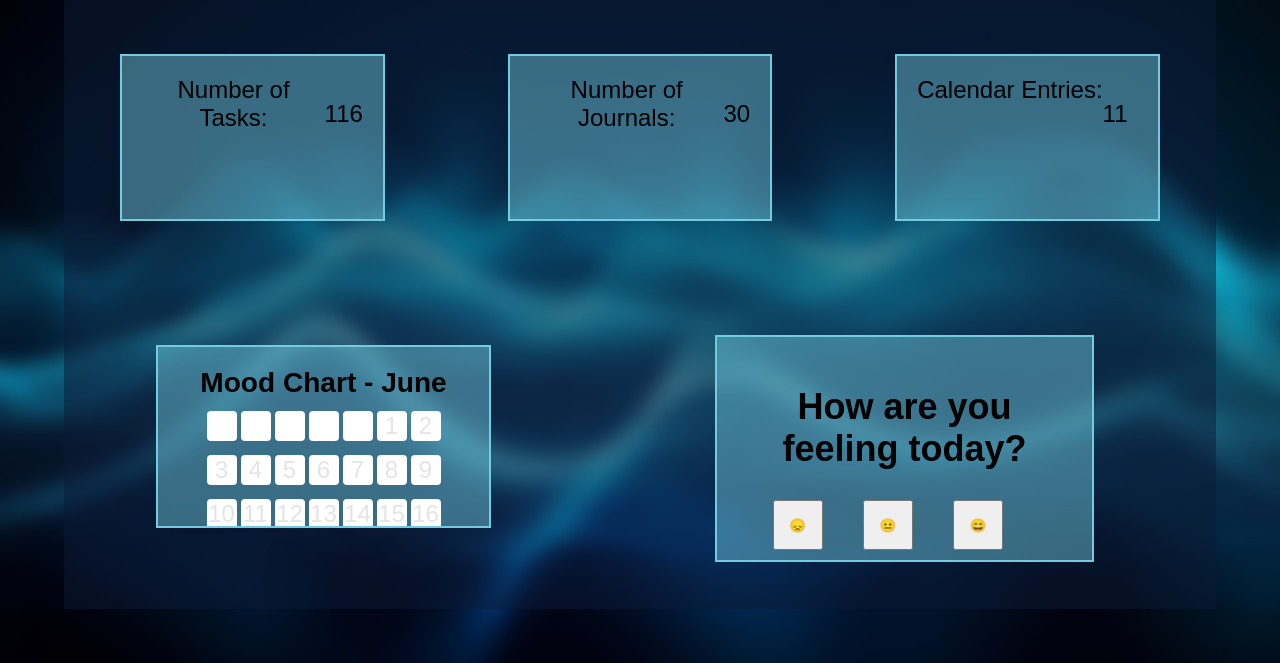
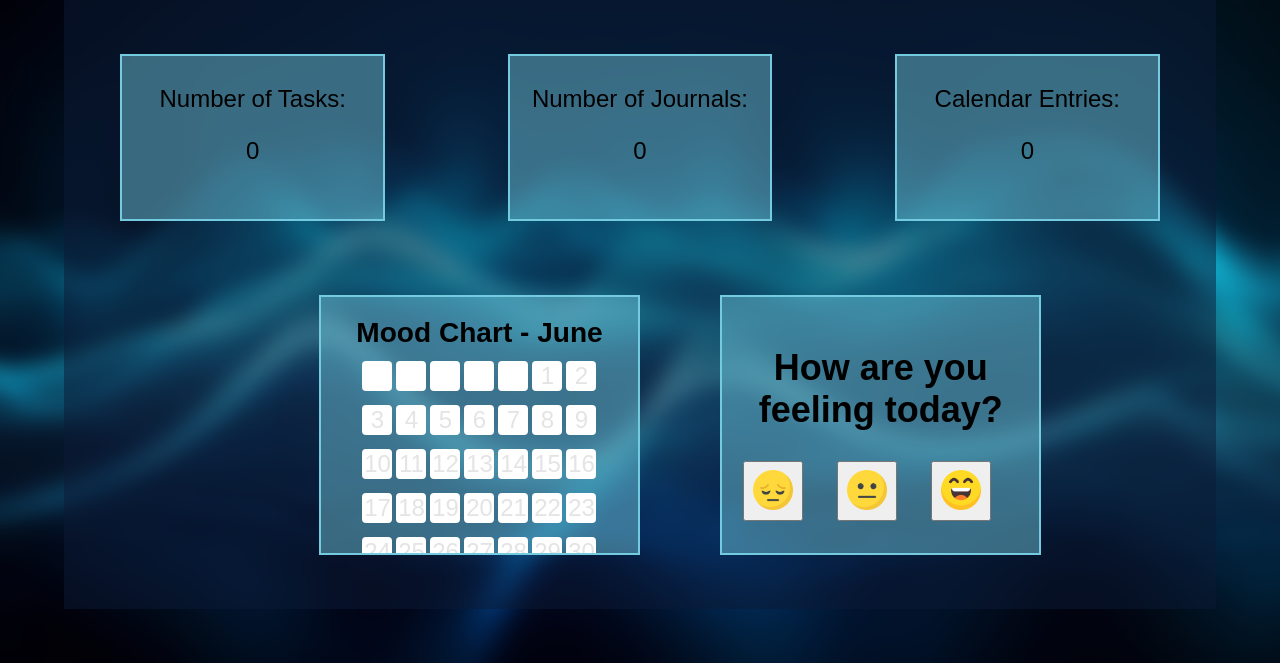
Before and after one commit to cse110-sp24-group30/cse110-sp24-group30, a plain HTML site: page source/index.html in a window 1280 px wide. Shown: the part 137-800 px from the top of the page. Drawn offline with Linux system fonts and the light colour scheme.

Commit message:
made css changes

```diff
--- a/assets/scripts/main.js
+++ b/assets/scripts/main.js
@@ -13,9 +13,9 @@ window.addEventListener("DOMContentLoaded", init);
  */
 async function init() {
   try {
-    const tasksData = 116; //TODO: update acc to todo
-    const journalEntries = 30; //TODO: update acc to journal
-    const calEntries = 11; //TODO: update acc to calendar
+    const tasksData = getDoneTasks().length;
+    const journalEntries = getJournals().length;
+    const calEntries = getEvents().length;
     const taskElements = document.createElement("div");
     const journalElements = document.createElement("div");
     const calendarElements = document.createElement("div");
@@ -33,9 +33,17 @@ async function init() {
     const moodSelection = document.getElementById("mood-today");
     moodSelection.innerHTML = `
           <h2>How are you feeling today?</h2>
-          <button class="mood-button" data-mood="sad">😞</button>
-          <button class="mood-button" data-mood="neutral">😐</button>
-          <button class="mood-button" data-mood="happy">😄</button>
+          <button class="mood-button" data-mood="sad">
+          <img src = "../assets/images/sad.png" alt = "sad">
+          </button>
+
+          <button class="mood-button" data-mood="neutral">
+          <img src = "../assets/images/confused.png" alt = "neutral">
+          </button>
+
+          <button class="mood-button" data-mood="happy">
+          <img src = "../assets/images/happy-face.png" alt = "happy">
+          </button>
       `;
 
     document.querySelectorAll(".mood-button").forEach((button) => {
@@ -155,3 +163,15 @@ function updateMoodChart(mood) {
   moods[currentDate] = mood;
   localStorage.setItem("moods", JSON.stringify(moods));
 }
+
+function getJournals() {
+  return JSON.parse(localStorage.getItem("journal-list") || "[]");
+}
+
+function getEvents() {
+  return JSON.parse(localStorage.getItem("events") || "[]");
+}
+
+function getDoneTasks() {
+  return JSON.parse(localStorage.getItem("done") || "[]");
+}
--- a/assets/styles/main.css
+++ b/assets/styles/main.css
@@ -79,6 +79,9 @@ a {
 
 .dashboard-widget {
   display: flex;
+  flex-direction: column;
+  justify-content: center;
+  align-items: center;
   width: calc(20% - 10px);
   height: 20%;
   padding: 20px;
@@ -111,23 +114,37 @@ a {
   margin-bottom: 10px;
 }
 
-#mood-chart,
-#mood-today {
-  display: inline-block;
-  margin-right: 30px;
+.widget-mood {
+  display: flex;
 }
 
-#mood-chart {
-  margin-top: 10px;
+#mood-chart, #mood-today {
+  /* margin-top: 1%; */
   max-width: 100%;
   max-height: 100%;
   overflow: auto;
   box-sizing: border-box;
+
+  align-items: center;
+  margin-left: 10%;
+  height: 70%;
+  padding: 20px;
+  text-align: center;
+  border: 2px solid #74cbdf;
+  background-color: rgb(116, 203, 223, 0.47);
 }
 
 #mood-chart h3 {
   margin: 0 0 10px 0;
   text-align: center;
+}
+
+#mood-chart {
+  width: 120%;
+}
+
+#mood-today {
+  width: 120%;
 }
 
 #mood-chart .week-row {
@@ -137,7 +154,14 @@ a {
 }
 
 button {
-  height: 50px;
-  width: 50px;
+  height: 60px;
+  width: 60px;
   margin-right: 10%;
 }
+
+#mood-today > button > img {
+  height: 40px;
+  width: 40px;
+  object-fit: contain;
+  object-position: center
+}
--- a/source/index.html
+++ b/source/index.html
@@ -73,8 +73,10 @@
         <span class="dashboard-widget" id="widget-calendar">
           Calendar Entries:</span
         >
-        <span class="dashboard-widget" id="mood-chart"> Mood Chart:</span>
-        <span class="dashboard-widget" id="mood-today"> Mood Widget:</span>
+        <div class="widget-mood">
+        <div id="mood-chart"> Mood Chart:</div>
+        <div id="mood-today"> Mood Widget:</div>
+        </div>
       </main>
     </div>
   </body>
```
Also changed, not shown: assets/images/confused.png (added), assets/images/happy-face.png (added), assets/images/sad.png (added).
